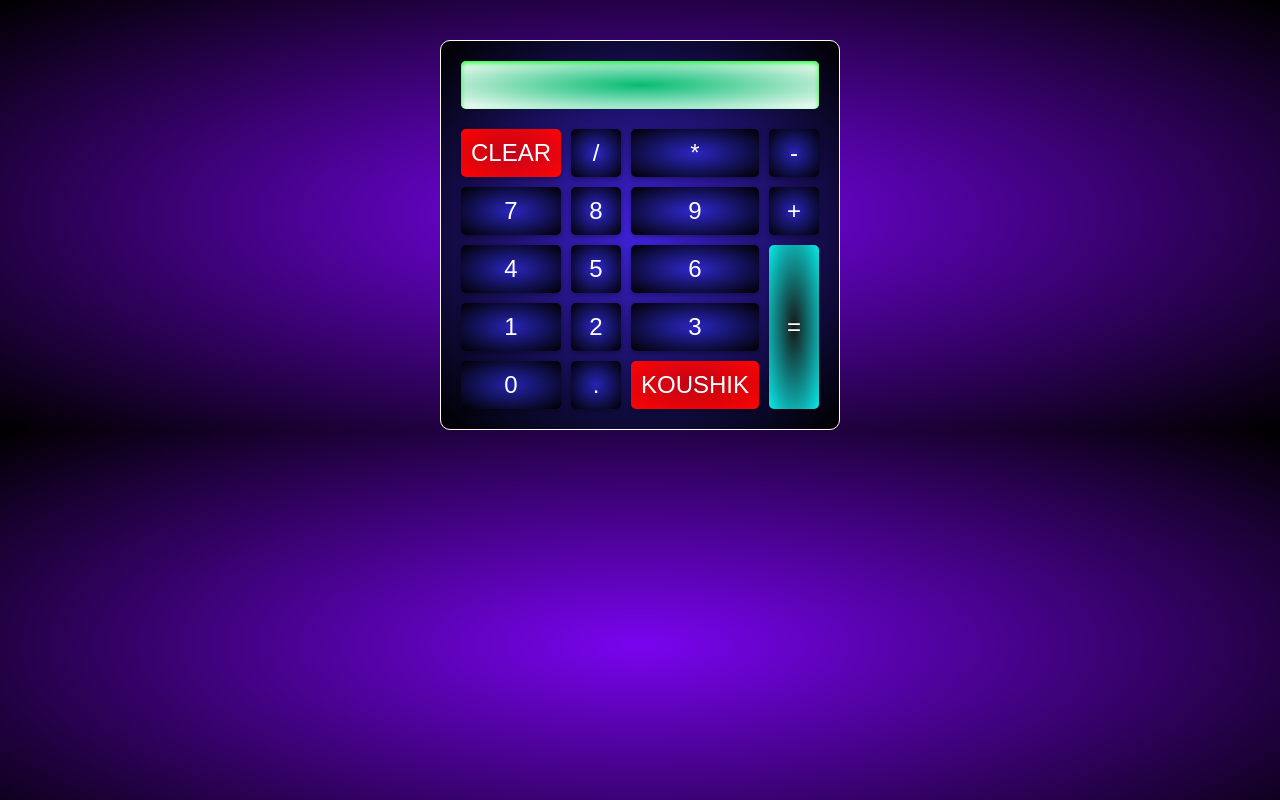
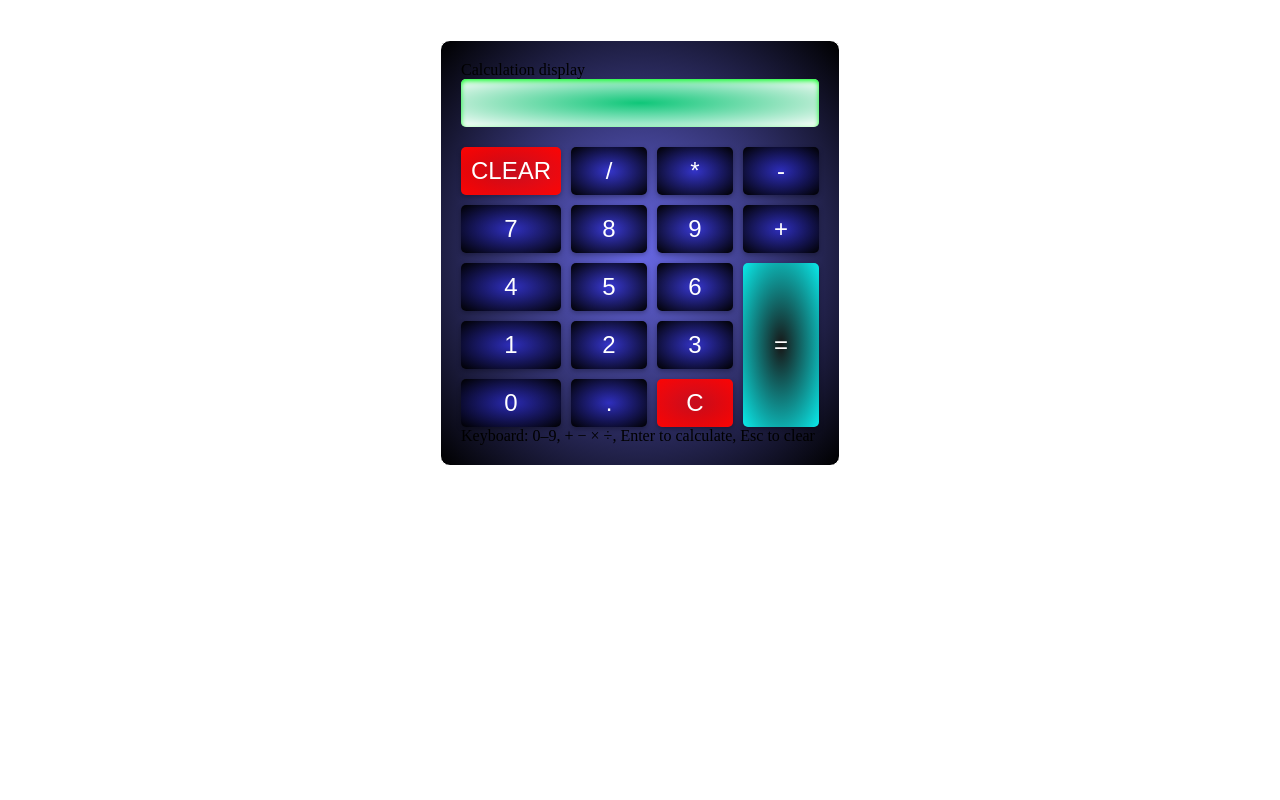
Before and after one commit to koushik4475/calculator, a website: page index.html in a window 1280 px wide. Drawn offline with Linux system fonts and the light colour scheme.

Commit message:
fix: improve calculator document semantics and controls

```diff
--- a/index.html
+++ b/index.html
@@ -1,37 +1,48 @@
 <!DOCTYPE html>
 <html lang="en">
 <head>
-    <meta charset="UTF-8">
-    <meta http-equiv="X-UA-Compatible" content="IE=edge">
-    <meta name="viewport" content="width=device-width, initial-scale=1.0">
-    <title>KOUSHIK HY</title>
-    <link rel="stylesheet" href="style.css">
+  <meta charset="UTF-8">
+  <meta name="viewport" content="width=device-width, initial-scale=1.0">
+  <meta name="theme-color" content="#090b16">
+  <meta name="description" content="CyberCalc is a responsive cyberpunk-style calculator for everyday arithmetic.">
+  <title>CyberCalc | Koushik HY</title>
+  <link rel="stylesheet" href="style.css">
 </head>
 <body>
-    <body style="background: repeating-radial-gradient(#7904ef, rgb(0, 0, 0));">
-    <div class="calculator">
-        <input type="text" id="result" readonly>
-        <div class="buttons">
-            <button class="clear">CLEAR</button>
-            <button class="operator">/</button>
-            <button class="operator">*</button>
-            <button class="operator">-</button>
-            <button class="number">7</button>
-            <button class="number">8</button>
-            <button class="number">9</button>
-            <button class="operator">+</button>
-            <button class="number">4</button>
-            <button class="number">5</button>
-            <button class="number">6</button>
-            <button class="equals">=</button>
-            <button class="number">1</button>
-            <button class="number">2</button>
-            <button class="number">3</button>
-            <button class="number">0</button>
-            <button class="decimal">.</button>
-            <button class="clear">KOUSHIK</button>
-        </div>
+  <main class="calculator" aria-label="Calculator">
+    <label class="sr-only" for="result">Calculation display</label>
+    <input
+      type="text"
+      id="result"
+      readonly
+      inputmode="none"
+      autocomplete="off"
+      spellcheck="false"
+      aria-live="polite"
+      aria-label="Calculation display"
+    >
+    <div class="buttons">
+      <button class="clear" type="button" data-action="CLEAR">CLEAR</button>
+      <button class="operator" type="button" aria-label="Divide">/</button>
+      <button class="operator" type="button" aria-label="Multiply">*</button>
+      <button class="operator" type="button" aria-label="Subtract">-</button>
+      <button class="number" type="button">7</button>
+      <button class="number" type="button">8</button>
+      <button class="number" type="button">9</button>
+      <button class="operator" type="button" aria-label="Add">+</button>
+      <button class="number" type="button">4</button>
+      <button class="number" type="button">5</button>
+      <button class="number" type="button">6</button>
+      <button class="equals" type="button">=</button>
+      <button class="number" type="button">1</button>
+      <button class="number" type="button">2</button>
+      <button class="number" type="button">3</button>
+      <button class="number" type="button">0</button>
+      <button class="decimal" type="button">.</button>
+      <button class="clear" type="button" data-action="CLEAR" aria-label="Clear calculator">C</button>
     </div>
-    <script src="index.js"></script>
+    <p class="keyboard-hint">Keyboard: 0–9, + − × ÷, Enter to calculate, Esc to clear</p>
+  </main>
+  <script src="index.js"></script>
 </body>
 </html>
```
